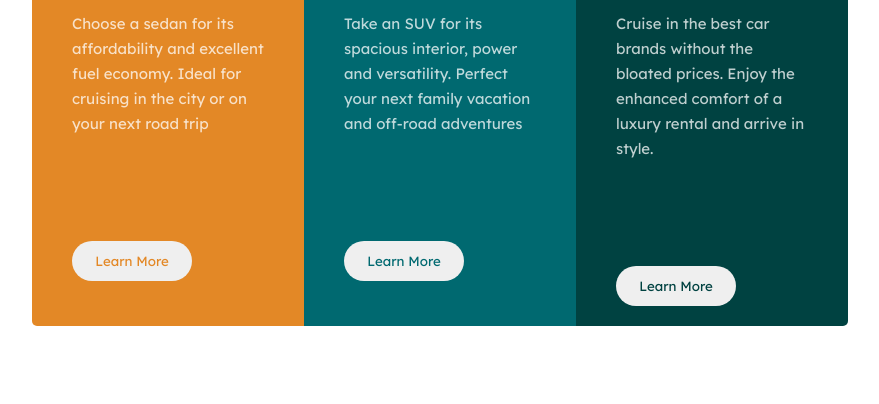
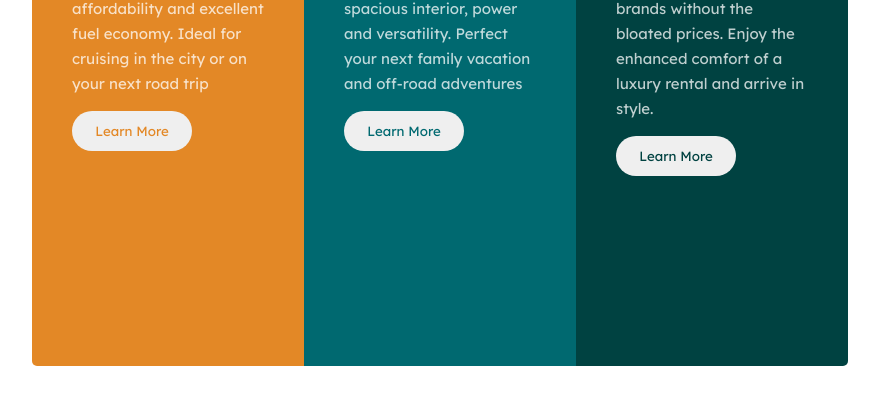
Before and after one commit to Ummhanni/grid-and-flexbox, a plain HTML site: page index.html in a window 1280 px wide. Shown: the part 356-760 px from the top of the page, without its empty margins (208-1087 px from the left). Drawn offline with Linux system fonts and the light colour scheme; a web font is replaced by a local one.

Commit message:
Update flex.css
Upon opening, I discovered that my flex page renders differently on git hub pages, so I had to change a particular styling that I overlooked on GitHub because it wasn't rendering. I hop it works this time though.

```diff
--- a/flex.css
+++ b/flex.css
@@ -34,7 +34,7 @@ img{
     justify-content: space-around;
     background-color: hsl(31, 77%, 52%);
     padding: 40px;
-    height: 50%;
+    height: 60%;
     width: 15vw;
     border-top-left-radius: 5px;
     border-bottom-left-radius: 5px;
@@ -45,14 +45,14 @@ img{
 .suv{
     background-color: hsl(184, 100%, 22%);
     padding: 40px;
-    height: 50%;
+    height: 60%;
     width: 15vw;
 
 }
 .luxury{
     background-color: hsl(179, 100%, 13%);
     padding: 40px;
-    height: 50%;
+    height: 60%;
     border-top-right-radius: 5px;
     border-bottom-right-radius: 5px;
     width: 15vw;
@@ -78,7 +78,7 @@ button{
     border-radius: 20px;
     height: 40px;
     width: 120px;
-    margin-top: 90px;
+
 }
 .sedan button {
     color:hsl(31, 77%, 52%) ;
```
